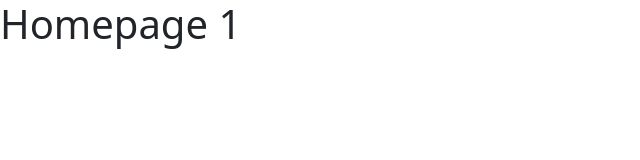
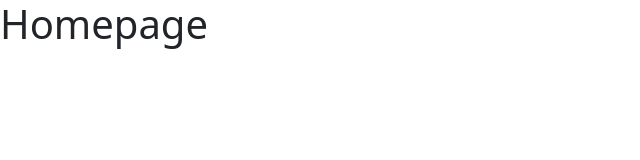
Before and after one commit to saurav269/Blood_Bank_App, a React (Create React App) app in the folder Frontend/bb-app/: page / in a window 1280 px wide. Shown: the top 160 px of the page, without its empty margins (0-640 px from the left). Built offline with nearby package versions, Linux system fonts and the light colour scheme.

Commit message:
reverted changes

```diff
--- a/Frontend/bb-app/src/Pages/HomePage.js
+++ b/Frontend/bb-app/src/Pages/HomePage.js
@@ -3,7 +3,7 @@ import React from 'react'
 const HomePage = () => {
   return (
     <div>
-        <h1>Homepage 1</h1>
+        <h1>Homepage</h1>
     </div>
   )
 }
```
